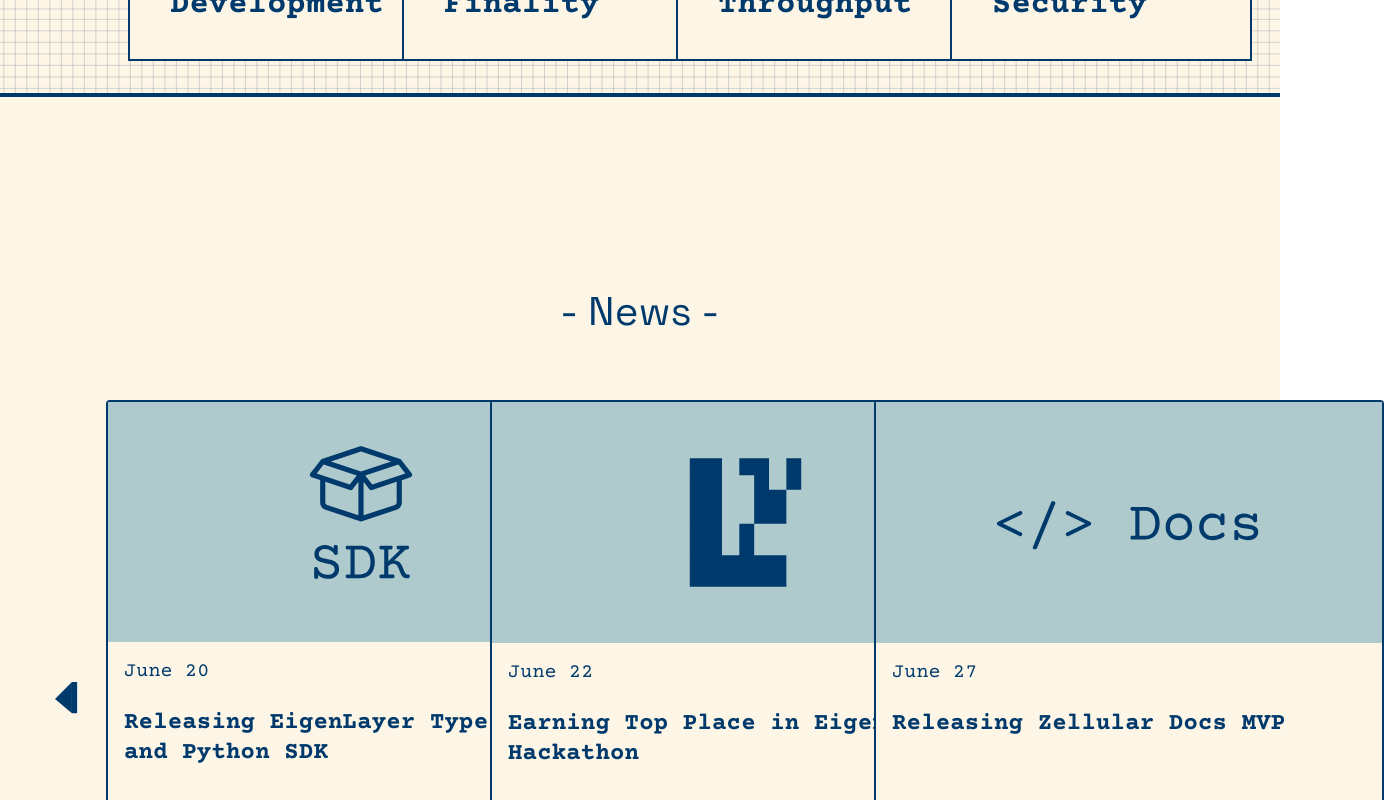
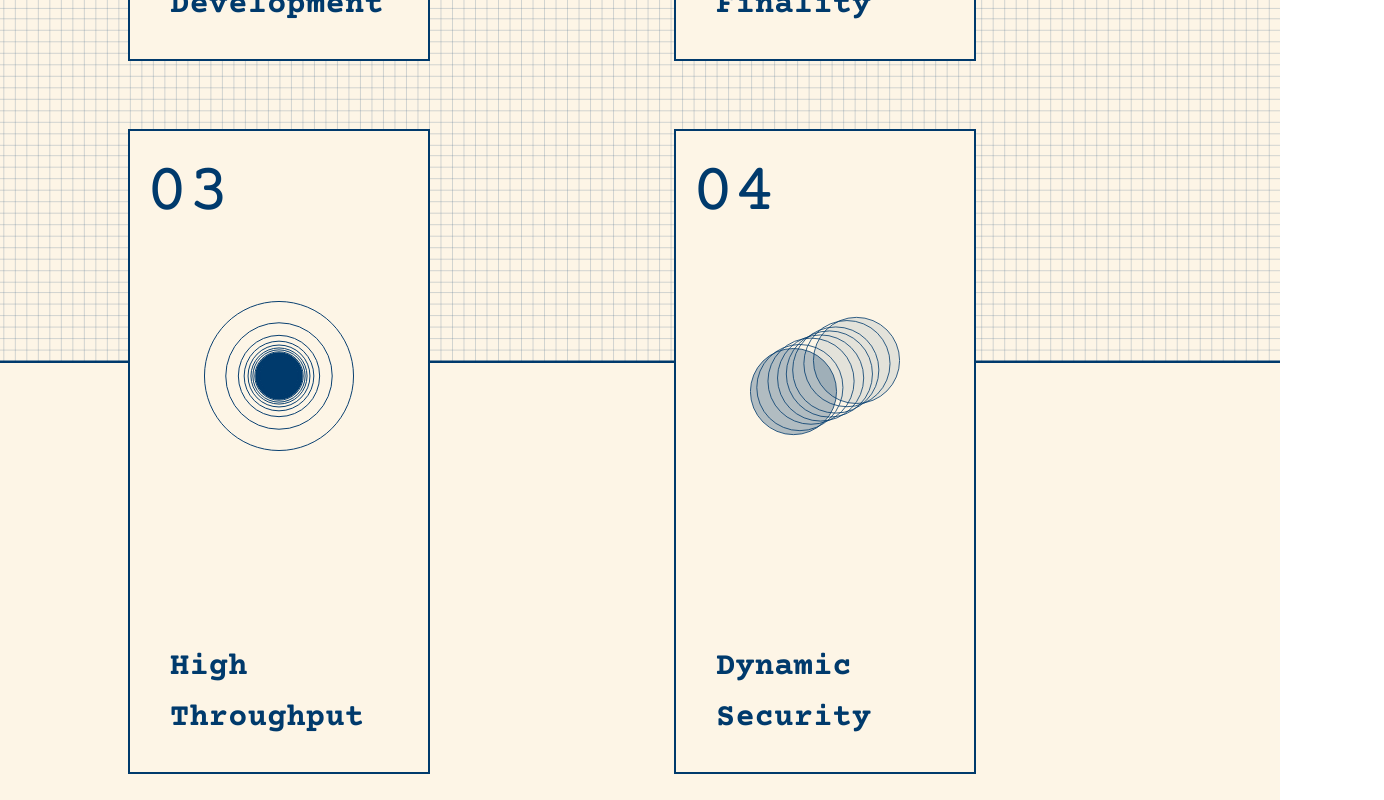
Before and after one commit to AzamHosseinian/Zellular-Ui, a React (Vite) app: page / in a window 1280 px wide. Shown: the part 2460-3260 px from the top of the page, 1384 px wide, since content can reach past the window. Built offline with nearby package versions, Linux system fonts and the light colour scheme; the HTML template or start-up script is replaced by a standard one.

Commit message:
fixed style

```diff
--- a/src/components/Advantage.jsx
+++ b/src/components/Advantage.jsx
@@ -93,11 +93,11 @@
           borderRadius: 2,
         }}
       >
-        <Grid container spacing={9} justifyContent="center">
+        <div className="grid grid-cols-[repeat(auto-fit,minmax(301px,1fr))] w-full gap-[68px] max-w-[1414px] ">
           {" "}
           {/* Adjusted spacing to roughly 72px */}
           {advantages.map((adv) => (
-            <Grid item xs={12} sm={6} md={3} key={adv.id}>
+            <div className="">
               <Paper
                 elevation={3}
                 sx={{
@@ -160,9 +160,9 @@
                   {hoveredIcon === adv.id ? adv.description : adv.title}
                 </Typography>
               </Paper>
-            </Grid>
+            </div>
           ))}
-        </Grid>
+        </div>
       </Box>
     </Box>
   );
--- a/src/components/Heder/Header.tsx
+++ b/src/components/Heder/Header.tsx
@@ -7,7 +7,7 @@
 
   return (
     <div
-      className="h-[100vh] bg-cover bg-no-repeat bg-center relative bg-[#003A6C] overflow-hidden"
+      className="h-[100vh] bg-[url('../../assets/images/HeroSection/backgroundImage.png')] bg-cover bg-no-repeat bg-center relative bg-[#003A6C] overflow-hidden"
       style={{
         backgroundImage: `url(${backgroundImage})`,
       }}
--- a/src/components/NewsSection.jsx
+++ b/src/components/NewsSection.jsx
@@ -107,7 +107,7 @@
             style={{ color: "#003A6C", margin: "20px" }}
           />
         </IconButton>
-        <Grid container spacing={8} sx={{ width: "90%" }}>
+        <div className="grid grid-cols-[repeat(auto-fit,minmax(470px,1fr))] w-full  gap-[40px]">
           {getItemsToShow().map((item, index) => (
             <Grid item xs={12} md={4} key={index}>
               <Box
@@ -207,7 +207,7 @@
               </Box>
             </Grid>
           ))}
-        </Grid>
+        </div>
         <IconButton
           onClick={handleNext}
           sx={{
```
